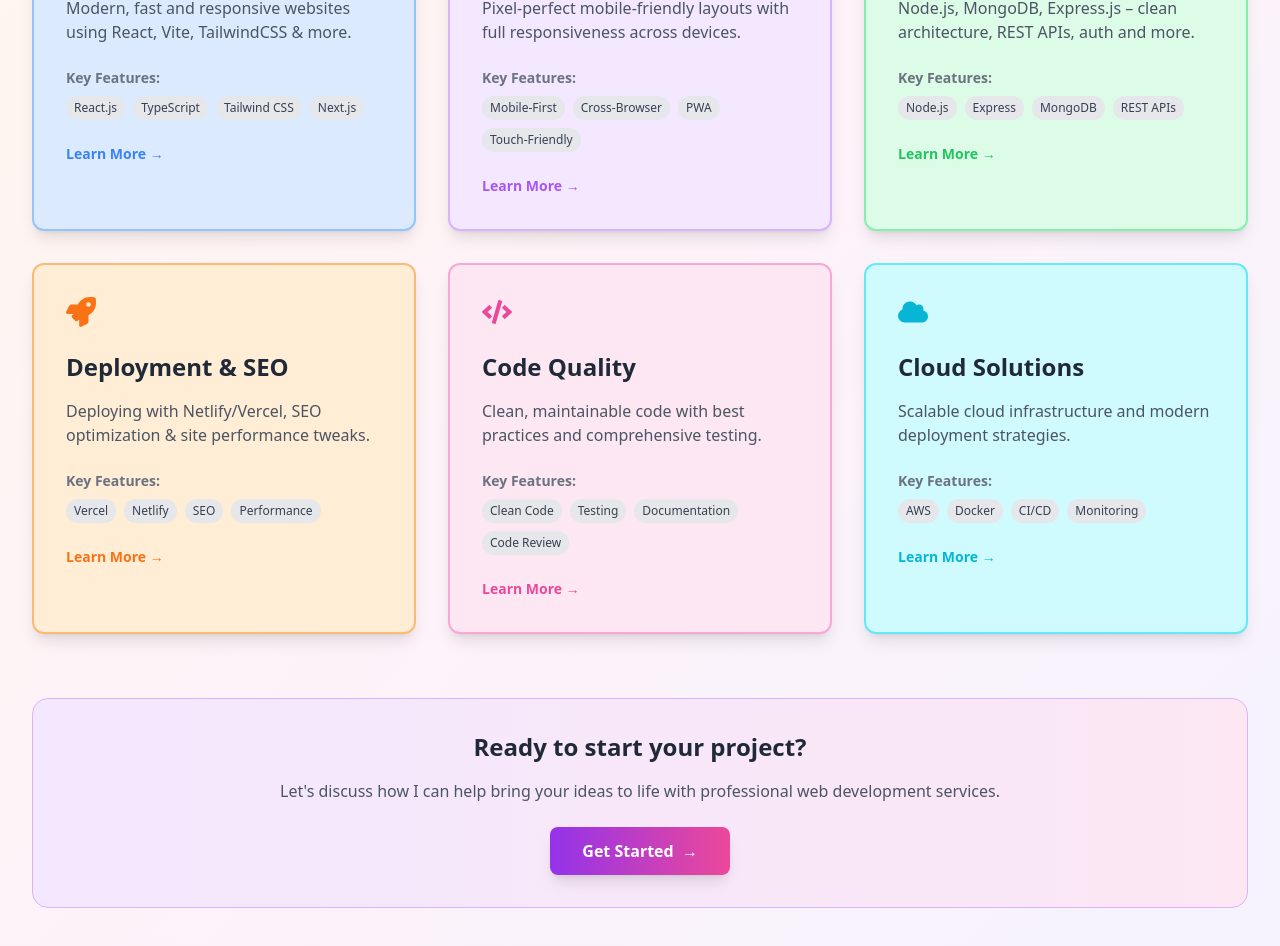
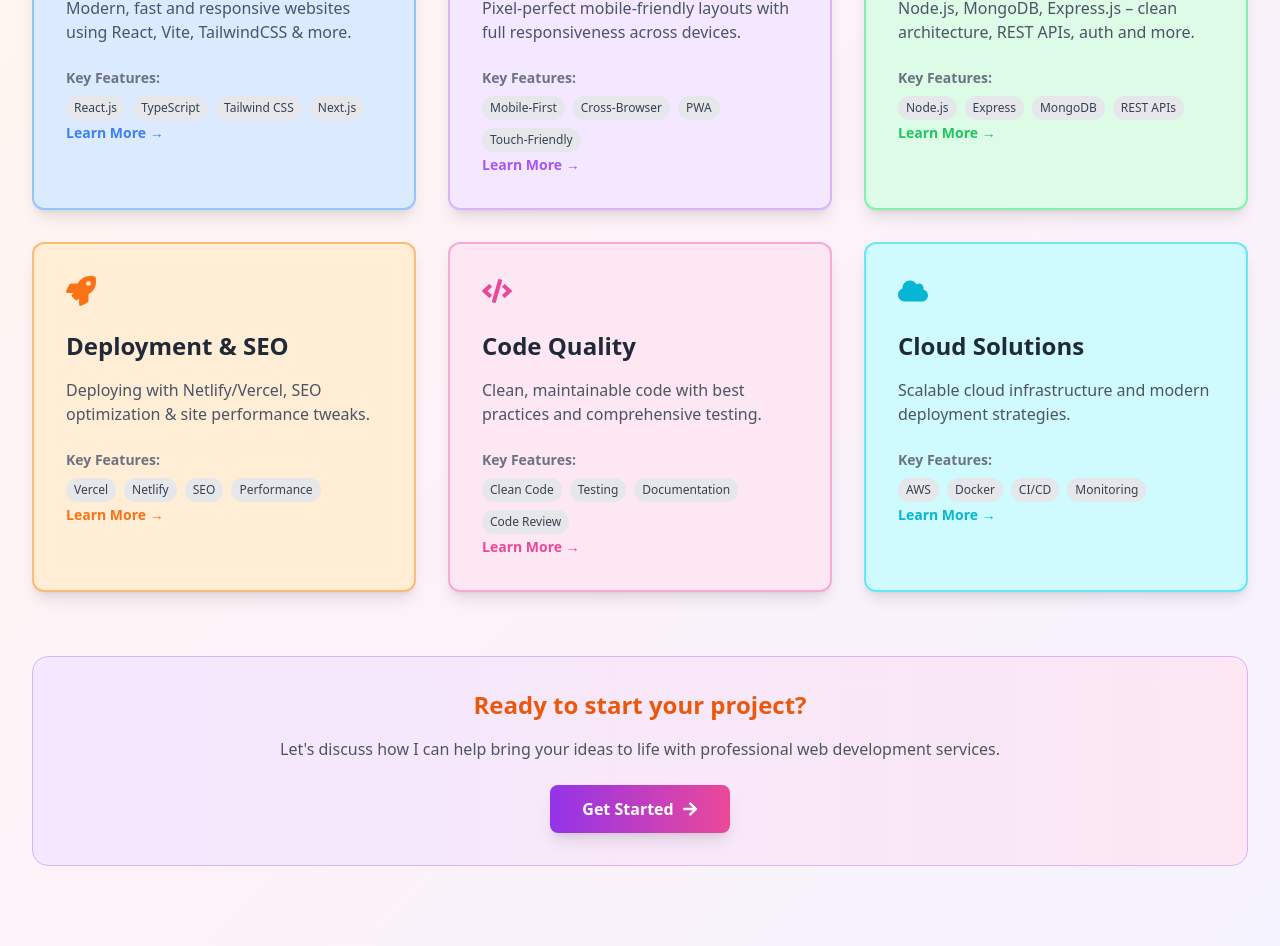
Before and after one commit to Cvm0007/CVM-MERN, a React (Vite) app: page / in a window 1280 px wide. Shown: the part 7192-8138 px from the top of the page. Built offline with nearby package versions, Linux system fonts and the light colour scheme.

Commit message:
8 : Home Page - Internal Fix

```diff
--- a/src/components/Services.jsx
+++ b/src/components/Services.jsx
@@ -1,7 +1,7 @@
 import React from 'react';
 import { Link } from 'react-router-dom';
 import { motion } from 'framer-motion';
-import { FaDesktop, FaMobileAlt, FaServer, FaRocket, FaCode, FaDatabase, FaCloud, FaShieldAlt } from 'react-icons/fa';
+import { FaDesktop, FaMobileAlt, FaServer, FaRocket, FaCode, FaDatabase, FaCloud, FaShieldAlt, FaArrowRight } from 'react-icons/fa';
 import { useTheme } from '../contexts/ThemeContext';
 
 /**
@@ -15,6 +15,7 @@ import { useTheme } from '../contexts/ThemeContext';
  */
 const Services = () => {
   const { isDark } = useTheme();
+  const MotionLink = motion(Link);
 
   // Enhanced services data with detailed information
   const services = [
@@ -98,12 +99,12 @@ const Services = () => {
           <h2 className={`text-3xl sm:text-4xl lg:text-5xl font-extrabold mb-4 ${
             isDark ? 'text-white' : 'text-gray-800'
           }`}>
-            What I <span className="bg-clip-text text-transparent bg-gradient-to-r from-purple-600 via-pink-500 to-orange-400">Offer</span> ⚙️
+            What I <span className="bg-clip-text text-transparent bg-gradient-to-r from-purple-600 via-pink-500 to-orange-400">Offer</span>
           </h2>
           <p className={`text-lg sm:text-xl max-w-2xl mx-auto ${
             isDark ? 'text-gray-400' : 'text-gray-600'
           }`}>
-            Comprehensive web development services tailored to your needs
+            Comprehensive web development services tailored to your needs.
           </p>
         </motion.div>
 
@@ -113,20 +114,20 @@ const Services = () => {
             <motion.div
               key={service.title}
               className={`group relative p-6 sm:p-8 rounded-xl shadow-lg hover:shadow-2xl transition-all duration-300 border-2 ${service.bgColor} ${service.borderColor} backdrop-blur-sm`}
-              whileHover={{ scale: 1.03, y: -5 }}
+              whileHover={{ scale: 1.03, y: -10 }}
               whileTap={{ scale: 0.98 }}
               initial={{ opacity: 0, y: 50 }}
               whileInView={{ opacity: 1, y: 0 }}
               viewport={{ once: true }}
               transition={{
                 delay: index * 0.1,
-                duration: 0.6
+                duration: 0.1
               }}
             >
               {/* Service Icon */}
               <motion.div
                 className={`mb-6 ${service.iconColor} group-hover:scale-110 transition-transform duration-300`}
-                whileHover={{ rotate: 5 }}
+                whileHover={{ rotate: 5, y: -5 }}
               >
                 {service.icon}
               </motion.div>
@@ -172,13 +173,14 @@ const Services = () => {
               <div className={`absolute inset-0 rounded-xl bg-gradient-to-t from-${service.color}-500/10 to-transparent opacity-0 group-hover:opacity-100 transition-opacity duration-300 pointer-events-none`} />
 
               {/* Learn More Button */}
-              <motion.button
+              <MotionLink
+                to="/projects"
                 className={`mt-6 text-sm font-semibold ${service.iconColor} hover:underline`}
                 whileHover={{ x: 5 }}
                 transition={{ duration: 0.2 }}
               >
                 Learn More →
-              </motion.button>
+              </MotionLink>
             </motion.div>
           ))}
         </div>
@@ -188,7 +190,7 @@ const Services = () => {
           initial={{ opacity: 0, y: 50 }}
           whileInView={{ opacity: 1, y: 0 }}
           viewport={{ once: true }}
-          transition={{ duration: 0.7, delay: 0.8 }}
+          transition={{ duration: 0.1, delay: 0.1 }}
           className={`mt-16 p-6 sm:p-8 rounded-2xl text-center ${
             isDark
               ? 'bg-gradient-to-r from-purple-900/50 to-pink-900/50 border border-purple-700'
@@ -196,7 +198,7 @@ const Services = () => {
           }`}
         >
           <h3 className={`text-xl sm:text-2xl font-bold mb-4 ${
-            isDark ? 'text-white' : 'text-gray-800'
+            isDark ? 'text-orange-400' : 'text-orange-600'
           }`}>
             Ready to start your project?
           </h3>
@@ -205,10 +207,10 @@ const Services = () => {
           }`}>
             Let's discuss how I can help bring your ideas to life with professional web development services.
           </p>
-          <motion.a
+          <MotionLink
             to="/contact"
-            className="inline-flex items-center gap-2 px-6 sm:px-8 py-3 bg-gradient-to-r from-purple-600 to-pink-500 text-white rounded-lg shadow-lg hover:from-purple-700 hover:to-pink-600 hover:shadow-xl transition-all duration-300 font-semibold"
-            whileHover={{ scale: 1.05, y: -2 }}
+            className="inline-flex items-center gap-2 px-6 sm:px-8 py-3 bg-gradient-to-r from-purple-600 to-pink-500 text-white rounded-lg shadow-lg hover:from-purple-700 hover:to-pink-600 hover:shadow-xl transition-all duration-300 font-semibold hover:animate-pulse"
+            whileHover={{ scale: 1.05, rotate: 5 }}
             whileTap={{ scale: 0.95 }}
           >
             Get Started
@@ -216,9 +218,9 @@ const Services = () => {
               animate={{ x: [0, 5, 0] }}
               transition={{ duration: 1, repeat: Infinity, repeatDelay: 2 }}
             >
-              →
+            <FaArrowRight />
             </motion.div>
-          </motion.a>
+          </MotionLink>
         </motion.div>
       </div>
     </section>
--- a/src/components/Skills.jsx
+++ b/src/components/Skills.jsx
@@ -247,7 +247,9 @@ const Skills = () => {
           <h2 className={`text-3xl sm:text-4xl lg:text-5xl font-extrabold mb-4 ${
             isDark ? 'text-white' : 'text-gray-800'
           }`}>
-            Tech <span className="bg-clip-text text-transparent bg-gradient-to-r from-purple-600 via-pink-500 to-orange-400">Stack</span> & <span className="bg-clip-text text-transparent bg-gradient-to-r from-purple-600 via-pink-500 to-orange-400">Skills</span>
+            Tech <span className="bg-clip-text text-transparent bg-gradient-to-r from-purple-600 via-pink-500 to-orange-400">Stack</span>
+             &
+             <span className="bg-clip-text text-transparent bg-gradient-to-r from-purple-600 via-pink-500 to-orange-400">Skills</span>
           </h2>
           <p className={`text-lg sm:text-xl max-w-2xl mx-auto ${
             isDark ? 'text-gray-400' : 'text-gray-600'
--- a/src/components/WorkFlow.jsx
+++ b/src/components/WorkFlow.jsx
@@ -146,7 +146,7 @@ const Workflow = () => {
                 {/* Step Icon */}
                 <motion.div
                   className={`mb-6 ${step.iconColor} group-hover:scale-110 transition-transform duration-300`}
-                  whileHover={{ rotate: 5 }}
+                  // whileHover={{ rotate: 5 }}
                 >
                   {step.icon}
                 </motion.div>
```
